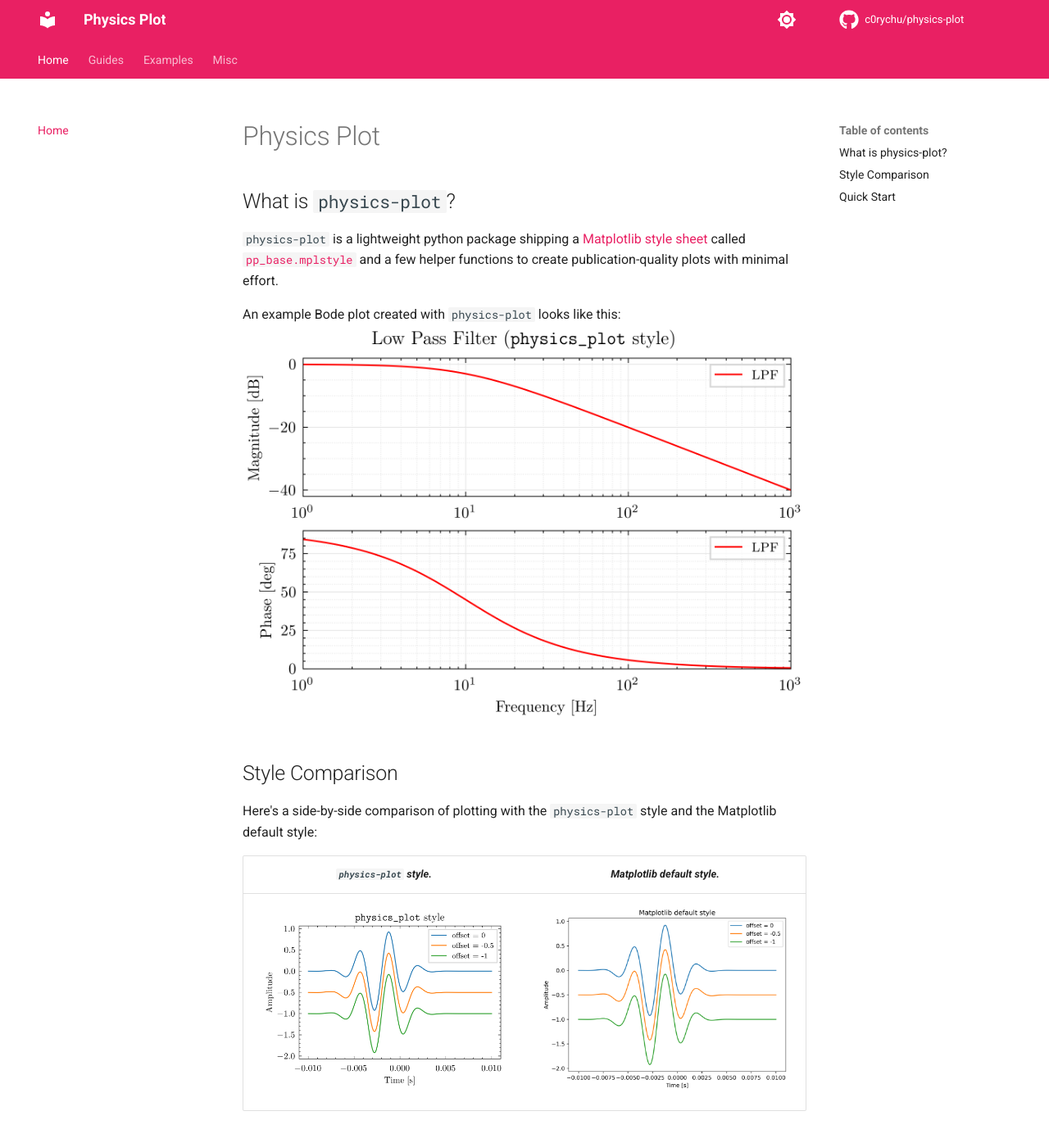
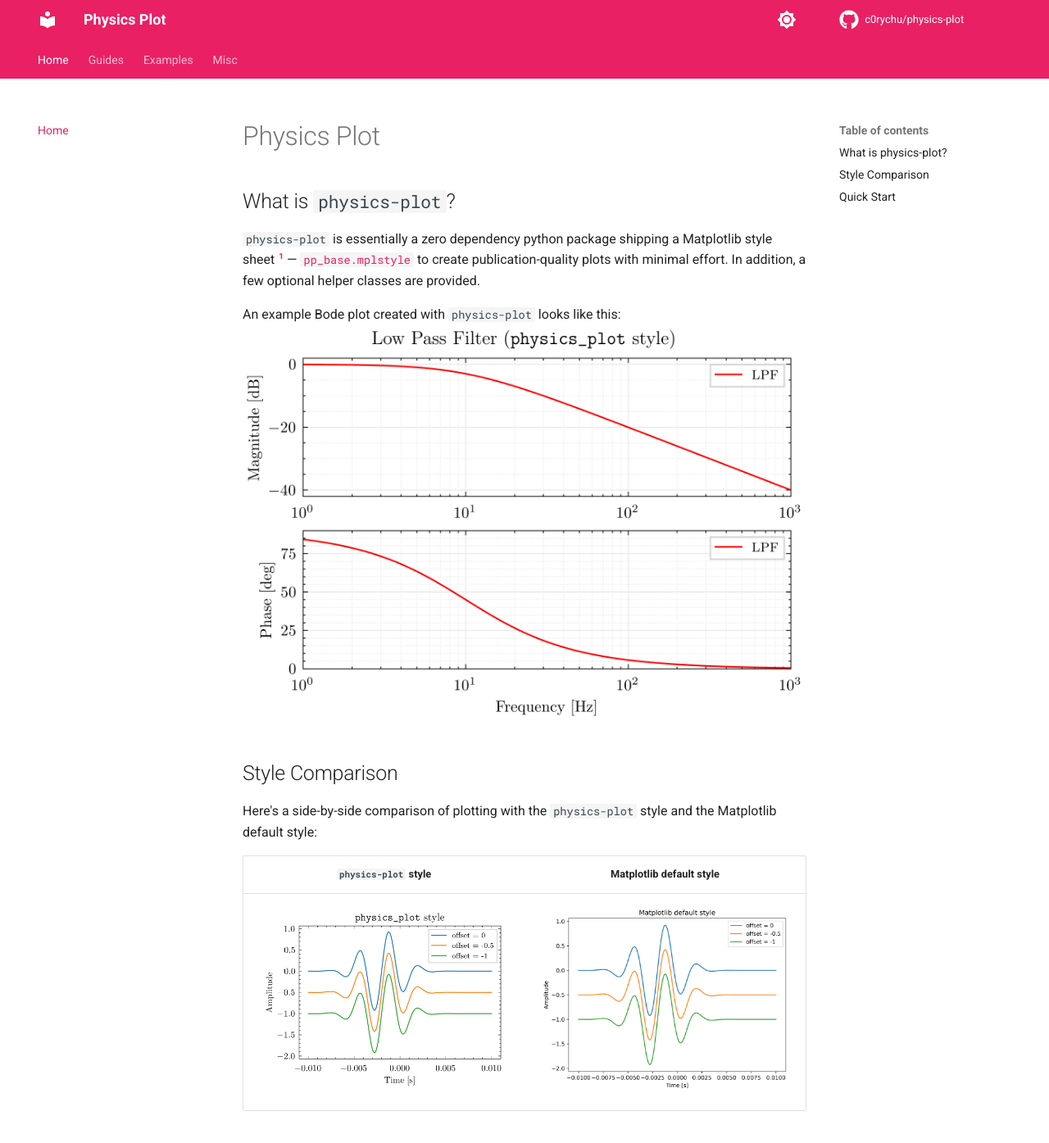
Before and after one commit to c0rychu/physics-plot, an MkDocs documentation site: the page built from docs/index.md, in a window 1280 px wide and 1400 px high. Shown: the top 1395 px of the window at 82% size. Built offline with MkDocs 1.6.1 and Material for MkDocs 9.7.7, drawn with Linux system fonts in a browser that asks for light colours; comment, search, counter and statistics services are not loaded; some of the changed text lies outside the part shown.

Commit message:
fix: clarify package description and improve style comparison formatting in index.md

````diff
--- a/docs/index.md
+++ b/docs/index.md
@@ -2,7 +2,7 @@
 
 ## What is `physics-plot`?
 
-`physics-plot` is a lightweight python package shipping a [Matplotlib style sheet](https://matplotlib.org/stable/gallery/style_sheets/style_sheets_reference.html) called [`pp_base.mplstyle`](https://github.com/c0rychu/physics-plot/blob/main/src/physics_plot/pp_base.mplstyle) and a few helper functions to create publication-quality plots with minimal effort.
+`physics-plot` is essentially a zero dependency python package shipping a Matplotlib style sheet [^mplstyle] — [`pp_base.mplstyle`](https://github.com/c0rychu/physics-plot/blob/main/src/physics_plot/pp_base.mplstyle) to create publication-quality plots with minimal effort. In addition, a few optional helper classes are provided.
 
 An example Bode plot created with `physics-plot` looks like this:
 ![Bode plot](fig/bode-plot@2x.png)
@@ -12,7 +12,7 @@ An example Bode plot created with `physics-plot` looks like this:
 
 Here's a side-by-side comparison of plotting with the `physics-plot` style and the Matplotlib default style:
 
-| *`physics-plot` style.* | *Matplotlib default style.* |
+| `physics-plot` style | Matplotlib default style |
 |:--:|:--:|
 | <img src="fig/with-pp@2x.png" width="400"> | <img src="fig/without-pp@2x.png" width="400"> |
 
@@ -46,3 +46,6 @@ with plt.style.context("physics_plot.pp_base"):
 ```
 
 Yes! That's it! You are now ready to create beautiful, publication-quality plots with minimal effort using the `physics-plot` style. Enjoy plotting!
+
+
+[^mplstyle]: Matplotlib style sheets (`.mplstyle` files) are configuration files that define the default appearance of plots created with Matplotlib. They allow users to customize various aspects of plot aesthetics, such as colors, fonts, line styles, and more, by specifying these settings in a structured format. See [Matplotlib Style Sheets Reference](https://matplotlib.org/stable/gallery/style_sheets/style_sheets_reference.html) for more details.
````
